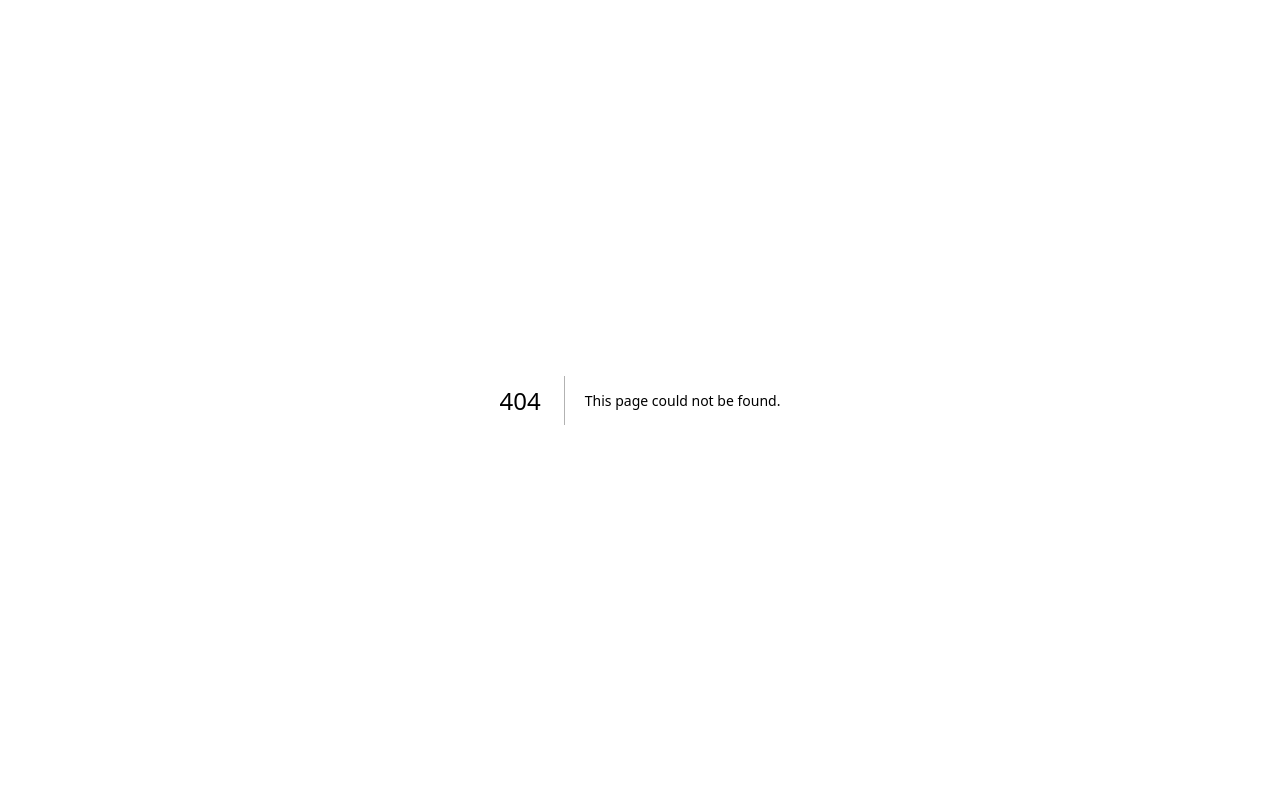
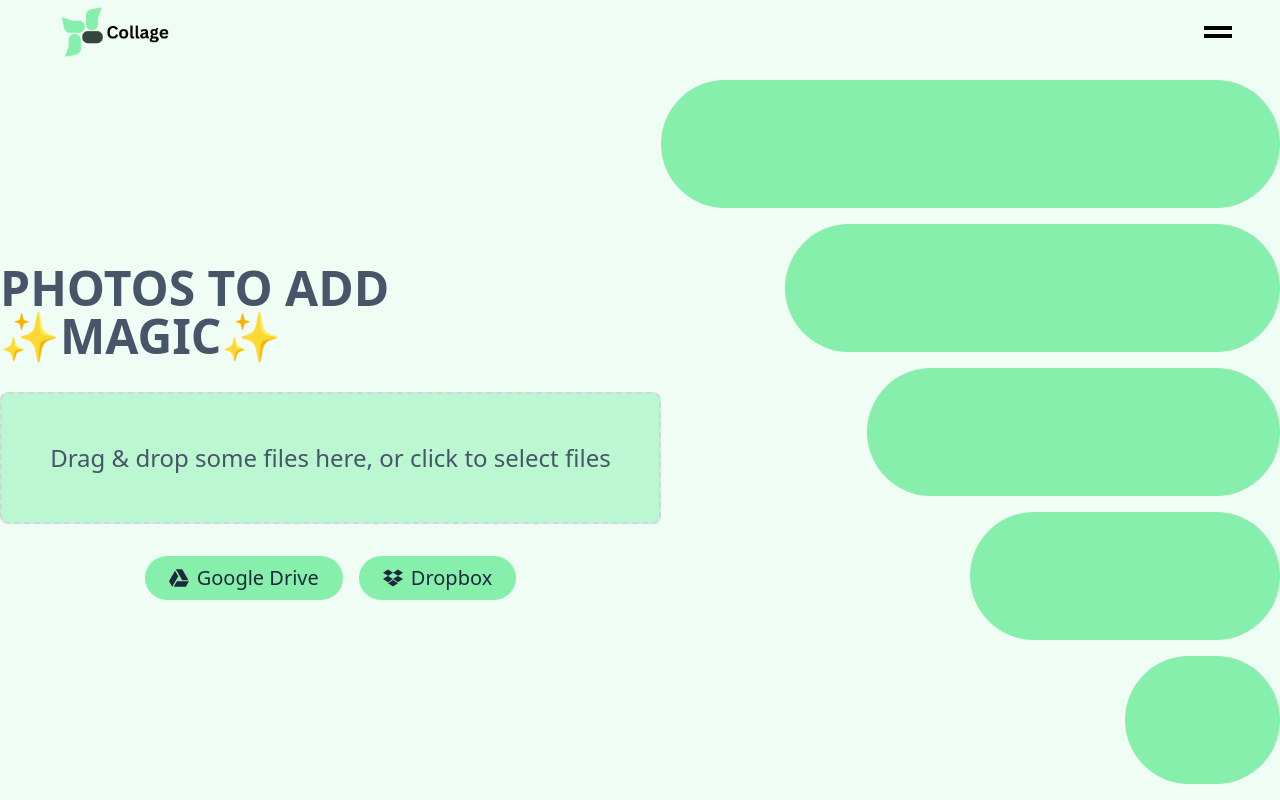
Before and after one commit to corny775/haxplore_ps2, a Next.js app: page /CollageMaker in a window 1280 px wide. Before the commit this address had no page. Built offline with nearby package versions, Linux system fonts and the light colour scheme.

Commit message:
CollageMaker page 1

```diff
--- a/package.json
+++ b/package.json
@@ -14,6 +14,7 @@
     "next": "^15.1.6",
     "react": "^19.0.0",
     "react-dom": "^19.0.0",
+    "react-dropzone": "^14.3.5",
     "react-icons": "^5.4.0"
   },
   "devDependencies": {
--- /dev/null
+++ b/src/app/CollageMaker/page.js
@@ -0,0 +1,60 @@
+'use client'
+
+import React, { useCallback, useEffect } from 'react'
+import { useDropzone } from 'react-dropzone'
+import { Navbar } from '../components/Navbar'
+import { FaGoogleDrive, FaDropbox } from 'react-icons/fa'
+
+export default function ImageCollageCreator () {
+  useEffect(() => {
+    document.querySelectorAll('.column-transition').forEach((el) => {
+      el.classList.add('column-transition-new')
+    })
+  }, [])
+
+  const onDrop = useCallback((acceptedFiles) => {
+    // Handle the file upload
+    console.log(acceptedFiles)
+  }, [])
+
+  const { getRootProps, getInputProps, isDragActive } = useDropzone({ onDrop })
+
+  return (
+    <div>
+        <Navbar/>
+        <div className='bg-green-50 w-full h-screen flex pt-16'>
+          <div className='flex-auto flex flex-col items-center justify-center space-y-8'>
+            <h1 className="text-5xl font-semibold text-slate-600">PHOTOS TO ADD ✨MAGIC✨</h1>
+            <div
+              {...getRootProps()}
+              className={`p-12 border-2 border-dashed rounded-lg ${isDragActive ? 'border-green-500 bg-green-100' : 'border-gray-300 bg-green-200'}`}
+            >
+              <input {...getInputProps()} />
+              {isDragActive ? (
+                <p className="text-2xl text-slate-600">Drop the files here...</p>
+              ) : (
+                <p className="text-2xl text-slate-600">Drag & drop some files here, or click to select files</p>
+              )}
+            </div>
+            <div className='flex space-x-4'>
+              <button className="text-xl text-slate-800 bg-green-300 px-6 py-2 rounded-full hover:bg-green-400 flex items-center space-x-2">
+                <FaGoogleDrive />
+                <span>Google Drive</span>
+              </button>
+              <button className="text-xl text-slate-800 bg-green-300 px-6 py-2 rounded-full hover:bg-green-400 flex items-center space-x-2">
+                <FaDropbox />
+                <span>Dropbox</span>
+              </button>
+            </div>
+          </div>
+          <div className='h-full w-1/2 flex flex-col justify-end items-end space-y-4 pt-4 pb-4'>
+            <div id='column-1' className='inline bg-green-300 w-full h-1/5 rounded-full column-transition'></div>
+            <div id='column-2' className='inline bg-green-300 w-4/5 h-1/5 rounded-full column-transition'></div>
+            <div id='column-3' className='inline bg-green-300 w-8/12 h-1/5 rounded-full column-transition'></div>
+            <div id='column-4' className='inline bg-green-300 w-2/4 h-1/5 rounded-full column-transition'></div>
+            <div id='column-5' className='inline bg-green-300 w-1/4 h-1/5 rounded-full column-transition'></div>
+          </div>
+        </div>
+    </div>
+  )
+}
--- a/src/app/Hero/page.js
+++ b/src/app/Hero/page.js
@@ -1,21 +1,32 @@
-import React from 'react'
+import React, { useEffect } from 'react'
 import { Navbar } from '../components/Navbar'
+import Link from 'next/link'
 
 export default function Page () {
+  useEffect(() => {
+    document.querySelectorAll('.column-transition').forEach((el) => {
+      el.classList.remove('column-transition-new')
+    })
+  }, [])
+
   return (
     <div>
         <Navbar/>
         <div className='bg-green-50 w-full h-screen flex pt-4 pb-4'>
           <div className='flex-auto flex flex-col items-center justify-center'>
             <h1 className=" text-9xl font-semibold text-slate-600">CREATE ART</h1>
-            <button className="mt-4 text-slate-600 bg-green-300 shadow-lg rounded-br-full rounded-tl-full rounded-tr-full px-8 py-4 text-2xl font-semibold hover:bg-green-400 transition duration-300 ease-in-out">🖌️ヾ(⌒ー⌒;)ノ</button>
+            <Link href="/CollageMaker">
+              <button className="mt-4 text-slate-600 bg-green-300 shadow-lg rounded-br-full rounded-tl-full rounded-tr-full px-8 py-4 text-2xl font-semibold hover:bg-green-400 transition duration-300 ease-in-out">
+                🖌️ヾ(⌒ー⌒;)ノ
+              </button>
+            </Link>
           </div>
           <div className='h-full w-1/2 flex flex-col justify-end items-end space-y-4'>
-            <div className='inline bg-green-300 w-1/4 h-1/5 rounded-full'></div>
-            <div className='inline bg-green-300 w-2/4 h-1/5 rounded-full'></div>
-            <div className='inline bg-green-300 w-8/12 h-1/5 rounded-full'></div>
-            <div className='inline bg-green-300 w-4/5 h-1/5 rounded-full'></div>
-            <div className='inline bg-green-300 w-full h-1/5 rounded-full'></div>
+            <div id='column-1' className='inline bg-green-300 w-1/4 h-1/5 rounded-full column-transition'></div>
+            <div id='column-2' className='inline bg-green-300 w-2/4 h-1/5 rounded-full column-transition'></div>
+            <div id='column-3' className='inline bg-green-300 w-8/12 h-1/5 rounded-full column-transition'></div>
+            <div id='column-4' className='inline bg-green-300 w-4/5 h-1/5 rounded-full column-transition'></div>
+            <div id='column-5' className='inline bg-green-300 w-full h-1/5 rounded-full column-transition'></div>
           </div>
         </div>
     </div>
--- a/src/app/components/Navbar.js
+++ b/src/app/components/Navbar.js
@@ -84,7 +84,7 @@ export const Navbar = () => {
             </li>
             <div className="inline-block h-[.5px] w-full bg-black"></div>
             <li className="inline-block text-2xl text-center py-5 hover:text-zinc-500">
-              <Link href={'#'}>Photo Collage</Link>
+              <Link href="/CollageMaker">Collage Maker</Link>
             </li>
             <div className="inline-block h-[.5px] w-full bg-black"></div>
             <li className="inline-block text-2xl text-center py-5 hover:text-zinc-500">
```
Also changed, not shown: src/app/globals.css (line endings or trailing spaces), 1 other file (tests, documents, lock files or other folders).
